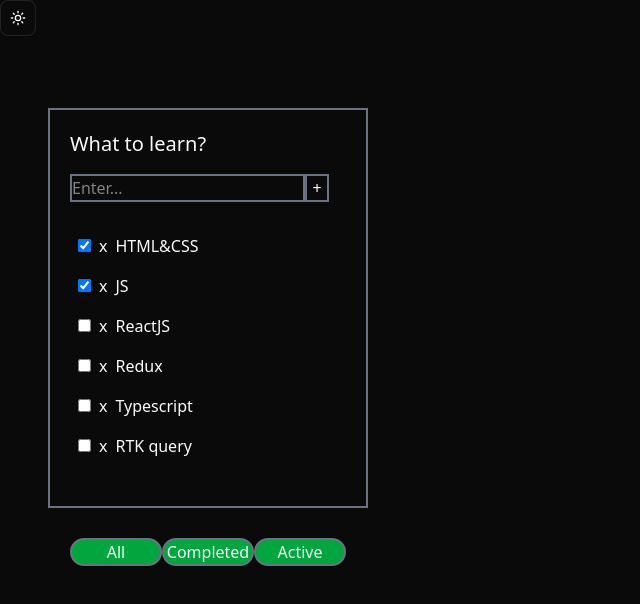
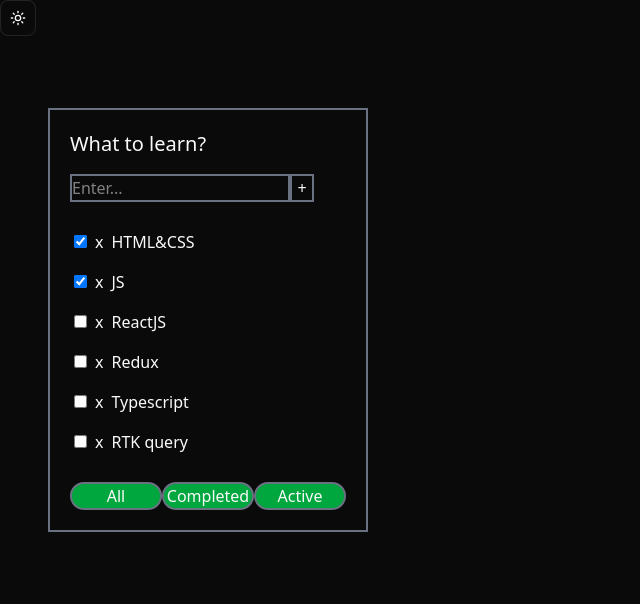
Before and after one commit to DmitrijSergeev/todolist, a React (Vite) app: page / in a window 1280 px wide. Shown: the top 604 px of the page, without its empty margins (0-640 px from the left). Built offline with nearby package versions, Linux system fonts and the light colour scheme.

Commit message:
add functions addTask and removeTask

```diff
--- a/src/App.tsx
+++ b/src/App.tsx
@@ -12,21 +12,38 @@ export type Task = {
 
 function App() {
     const [tasks, setTasks] = useState<Task[]>([
-        { id: v1(), title: 'HTML&CSS', isDone: true },
-        { id: v1(), title: 'JS', isDone: true },
-        { id: v1(), title: 'ReactJS', isDone: false },
-        { id: v1(), title: 'Redux', isDone: false },
-        { id: v1(), title: 'Typescript', isDone: false },
-        { id: v1(), title: 'RTK query', isDone: false },
+        {id: v1(), title: 'HTML&CSS', isDone: true},
+        {id: v1(), title: 'JS', isDone: true},
+        {id: v1(), title: 'ReactJS', isDone: false},
+        {id: v1(), title: 'Redux', isDone: false},
+        {id: v1(), title: 'Typescript', isDone: false},
+        {id: v1(), title: 'RTK query', isDone: false},
     ])
+
+    const removeTask = (id: string) => {
+        setTasks(tasks.filter((t) => t.id !== id));
+    }
+
+    const addTask = (title: string) => {
+        const newTask = {
+            id: v1(),
+            title,
+            isDone: false,
+        }
+        setTasks([...tasks, newTask])
+    }
+
     return (
         <>
             <ThemeProvider defaultTheme="dark" storageKey="vite-ui-theme">
                 <ModeToggle/>
             </ThemeProvider>
             <div className={'flex flex-col justify-start mt-18 ml-12 border-2 border-gray-500 ' +
-                'w-80 h-100 p-5'}>
-                <TodoListItem tasks={tasks}/>
+                'w-80 p-5'}>
+                <TodoListItem tasks={tasks}
+                              removeTask={removeTask}
+                              addTask={addTask}
+                />
             </div>
         </>
     )
--- a/src/components/mode-toggle/mode-toggle.tsx
+++ b/src/components/mode-toggle/mode-toggle.tsx
@@ -1,6 +1,6 @@
 import { Moon, Sun } from "lucide-react"
 
-import { Button } from "../ui/button"
+import { Button } from "../ui/button/button"
 import {
     DropdownMenu,
     DropdownMenuContent,
--- a/src/components/todolist/TodoListItem.tsx
+++ b/src/components/todolist/TodoListItem.tsx
@@ -1,28 +1,54 @@
 import {Task} from "../../App";
+import {useRef, useState} from "react";
 
 type TodoListItemProps = {
     tasks: Task[]
+    removeTask: (id: string)=>void
+    addTask: (title: string)=>void
 }
 
 const TodoListItem = (props: TodoListItemProps) => {
-    const {tasks} = props;
+    const {tasks, removeTask, addTask} = props;
+
+    const [error, setError] = useState<string|null>(null)
+    const inputRef = useRef<HTMLInputElement>(null);
+
+    const addHandler = () => {
+        if (inputRef.current && inputRef.current.value !== '') {
+            addTask(inputRef.current.value.trim())
+            inputRef.current.value = ''
+            setError(null)
+        }else {
+            setError('Введите задачу')
+        }
+    }
+
     return (
         <div>
             <h1 className={'text-xl'}>What to learn?</h1>
             <div>
-                <input className={'mt-4 border-2 border-gray-500'}
+                <input className={`mt-4 border-2 border-gray-500 w-55 ${error ? 'border-red-600' : ''}`}
                        type={'text'}
                        placeholder={'Enter...'}
+                       ref={inputRef}
                 />
-                <button className={'w-6 border-2 border-gray-500'}>+</button>
+                <button className={'w-6 border-2 border-gray-500'}
+                        onClick={addHandler}
+                >+
+                </button>
+                {error && <div className={'text-red-600'}>{error}</div>}
             </div>
-            <ul className={'flex flex-col justify-start list-none mt-6 p-2'}>
+            <ul className={'flex flex-col justify-start list-none mt-6 p-1'}>
                 {tasks.map((t) => {
+                    const removeHandler = () => {
+                        removeTask(t.id)
+                    }
                     return (
                         <li key={t.id} className={'pb-4'}>
                             <input type={'checkbox'} checked={t.isDone} />
                             <button className={'pl-2 cursor-pointer'}
                                     type={'button'}
+                                    onClick={removeHandler}
                             >
                                 x
                             </button>
@@ -31,7 +57,8 @@ const TodoListItem = (props: TodoListItemProps) => {
                     )
                 })}
             </ul>
-            <div className={'flex flex-row justify-evenly items-center pt-14'}
+
+            <div className={'flex flex-row justify-evenly items-center pt-2'}
             >
                 <button className={'border-2 border-gray-500 cursor-pointer ' +
                     'rounded-2xl w-35 bg-green-600'}
--- a/src/components/ui/button.tsx
+++ /dev/null
@@ -1,59 +0,0 @@
-import * as React from "react"
-import { Slot } from "@radix-ui/react-slot"
-import { cva, type VariantProps } from "class-variance-authority"
-
-import { cn } from "../../lib/utils"
-
-const buttonVariants = cva(
-  "inline-flex items-center justify-center gap-2 whitespace-nowrap rounded-md text-sm font-medium transition-all disabled:pointer-events-none disabled:opacity-50 [&_svg]:pointer-events-none [&_svg:not([class*='size-'])]:size-4 shrink-0 [&_svg]:shrink-0 outline-none focus-visible:border-ring focus-visible:ring-ring/50 focus-visible:ring-[3px] aria-invalid:ring-destructive/20 dark:aria-invalid:ring-destructive/40 aria-invalid:border-destructive",
-  {
-    variants: {
-      variant: {
-        default:
-          "bg-primary text-primary-foreground shadow-xs hover:bg-primary/90",
-        destructive:
-          "bg-destructive text-white shadow-xs hover:bg-destructive/90 focus-visible:ring-destructive/20 dark:focus-visible:ring-destructive/40 dark:bg-destructive/60",
-        outline:
-          "border bg-background shadow-xs hover:bg-accent hover:text-accent-foreground dark:bg-input/30 dark:border-input dark:hover:bg-input/50",
-        secondary:
-          "bg-secondary text-secondary-foreground shadow-xs hover:bg-secondary/80",
-        ghost:
-          "hover:bg-accent hover:text-accent-foreground dark:hover:bg-accent/50",
-        link: "text-primary underline-offset-4 hover:underline",
-      },
-      size: {
-        default: "h-9 px-4 py-2 has-[>svg]:px-3",
-        sm: "h-8 rounded-md gap-1.5 px-3 has-[>svg]:px-2.5",
-        lg: "h-10 rounded-md px-6 has-[>svg]:px-4",
-        icon: "size-9",
-      },
-    },
-    defaultVariants: {
-      variant: "default",
-      size: "default",
-    },
-  }
-)
-
-function Button({
-  className,
-  variant,
-  size,
-  asChild = false,
-  ...props
-}: React.ComponentProps<"button"> &
-  VariantProps<typeof buttonVariants> & {
-    asChild?: boolean
-  }) {
-  const Comp = asChild ? Slot : "button"
-
-  return (
-    <Comp
-      data-slot="button"
-      className={cn(buttonVariants({ variant, size, className }))}
-      {...props}
-    />
-  )
-}
-
-export { Button, buttonVariants }
--- /dev/null
+++ b/src/components/ui/button/button.tsx
@@ -0,0 +1,29 @@
+import * as React from "react"
+import { Slot } from "@radix-ui/react-slot"
+import { type VariantProps } from "class-variance-authority"
+
+import { cn } from "../../../lib/utils"
+import {buttonVariants} from "../button/buttonVariants";
+
+
+
+export function Button({
+  className,
+  variant,
+  size,
+  asChild = false,
+  ...props
+}: React.ComponentProps<"button"> &
+  VariantProps<typeof buttonVariants> & {
+    asChild?: boolean
+  }) {
+  const Comp = asChild ? Slot : "button"
+
+  return (
+    <Comp
+      data-slot="button"
+      className={cn(buttonVariants({ variant, size, className }))}
+      {...props}
+    />
+  )
+}
--- /dev/null
+++ b/src/components/ui/button/buttonVariants.ts
@@ -0,0 +1,32 @@
+import {cva} from "class-variance-authority";
+
+export const buttonVariants = cva(
+    "inline-flex items-center justify-center gap-2 whitespace-nowrap rounded-md text-sm font-medium transition-all disabled:pointer-events-none disabled:opacity-50 [&_svg]:pointer-events-none [&_svg:not([class*='size-'])]:size-4 shrink-0 [&_svg]:shrink-0 outline-none focus-visible:border-ring focus-visible:ring-ring/50 focus-visible:ring-[3px] aria-invalid:ring-destructive/20 dark:aria-invalid:ring-destructive/40 aria-invalid:border-destructive",
+    {
+        variants: {
+            variant: {
+                default:
+                    "bg-primary text-primary-foreground shadow-xs hover:bg-primary/90",
+                destructive:
+                    "bg-destructive text-white shadow-xs hover:bg-destructive/90 focus-visible:ring-destructive/20 dark:focus-visible:ring-destructive/40 dark:bg-destructive/60",
+                outline:
+                    "border bg-background shadow-xs hover:bg-accent hover:text-accent-foreground dark:bg-input/30 dark:border-input dark:hover:bg-input/50",
+                secondary:
+                    "bg-secondary text-secondary-foreground shadow-xs hover:bg-secondary/80",
+                ghost:
+                    "hover:bg-accent hover:text-accent-foreground dark:hover:bg-accent/50",
+                link: "text-primary underline-offset-4 hover:underline",
+            },
+            size: {
+                default: "h-9 px-4 py-2 has-[>svg]:px-3",
+                sm: "h-8 rounded-md gap-1.5 px-3 has-[>svg]:px-2.5",
+                lg: "h-10 rounded-md px-6 has-[>svg]:px-4",
+                icon: "size-9",
+            },
+        },
+        defaultVariants: {
+            variant: "default",
+            size: "default",
+        },
+    }
+)
--- a/src/components/ui/dropdown-menu.tsx
+++ b/src/components/ui/dropdown-menu.tsx
@@ -2,7 +2,7 @@ import * as React from "react"
 import * as DropdownMenuPrimitive from "@radix-ui/react-dropdown-menu"
 import { CheckIcon, ChevronRightIcon, CircleIcon } from "lucide-react"
 
-import { cn } from "@/lib/utils"
+import { cn } from "../../lib/utils"
 
 function DropdownMenu({
   ...props
```
